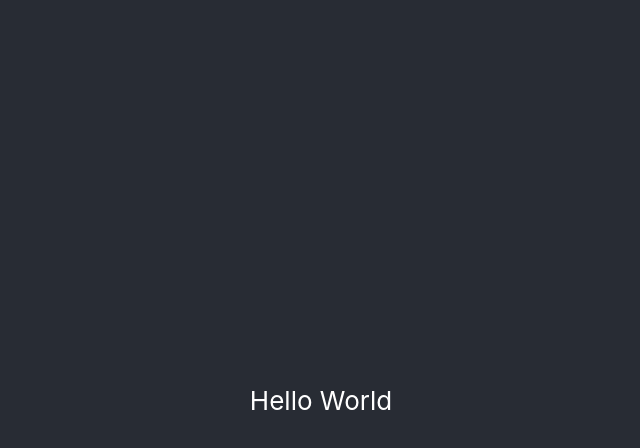
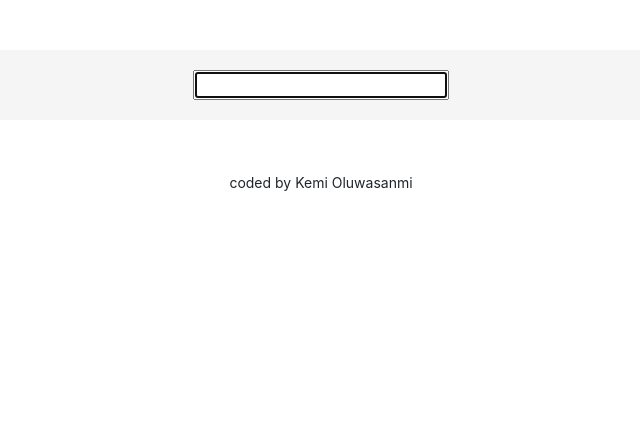
Before and after one commit to Kemi-ol/react-dictionary, a React (Create React App) app: page / in a window 1280 px wide. Shown: the top 448 px of the page, without its empty margins (319-959 px from the left). Built offline with nearby package versions, Linux system fonts and the light colour scheme.

Commit message:
set up search feature

```diff
--- a/src/App.js
+++ b/src/App.js
@@ -1,12 +1,16 @@
-
+import React from 'react';
+import Dictionary from './dictionary/Dictionary';
 import './App.css';
 
 function App() {
   return (
     <div className="App">
-      <header className="App-header">
-      Hello World
-      </header>
+    <div className="container">
+      <Dictionary />
+    </div>
+    <footer>
+    <small>coded by Kemi Oluwasanmi </small>
+    </footer>
     </div>
   );
 }
--- /dev/null
+++ b/src/dictionary/Dictionary.css
@@ -0,0 +1,12 @@
+.dictionary{
+    width: 100%;
+    height: 100%;
+    display: flex;
+    flex-direction: column;
+    justify-content: flex-start;
+    align-items: center;
+    background-color: #f5f5f5;
+    padding: 20px;
+    box-sizing: border-box;
+    margin: 50px 0;
+}
--- /dev/null
+++ b/src/dictionary/Dictionary.js
@@ -0,0 +1,26 @@
+import React, {useState} from "react";
+import "./Dictionary.css";
+
+
+
+export default function Dictionary() {
+    const [keyword, setKeyword] = useState("");
+
+    const handleKeywordChange = (event) => {
+        setKeyword(event.target.value);
+    }
+
+    const handleSearch = (event) => {
+        event.preventDefault();
+        alert(`Searching for ${keyword} definition`);
+    }
+
+
+    return (
+        <div className="dictionary">
+        <form onSubmit={handleSearch}>
+            <input type="search" autoFocus={true} onChange ={handleKeywordChange} />
+        </form>
+        </div>
+    );
+    }
```
